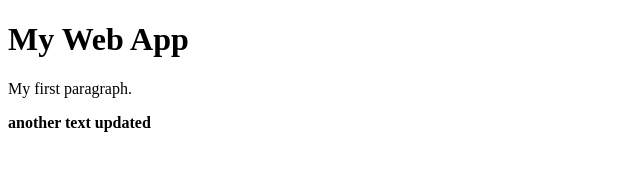
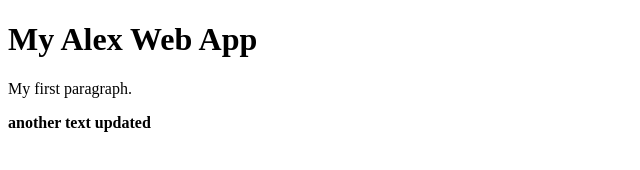
Before and after one commit to muston86/test, a plain HTML site: page index.html in a window 1280 px wide. Shown: the whole page, without its empty margins (0-640 px from the left). Drawn offline with Linux system fonts and the light colour scheme.

Commit message:
Update index.html

```diff
--- a/index.html
+++ b/index.html
@@ -2,7 +2,7 @@
 <html>
 <body>
 
-<h1>My Web App</h1>
+<h1>My Alex Web App</h1>
 <p>My first paragraph.</p>
 <strong>another text updated</strong>
 
```
